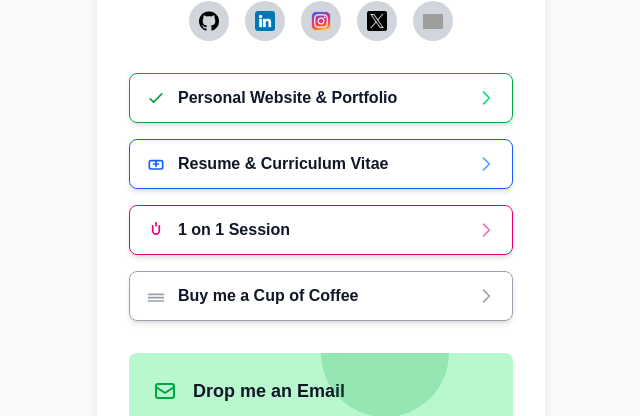
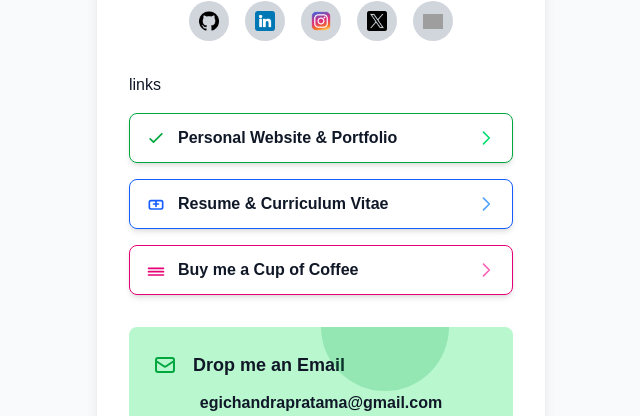
Before and after one commit to egichandrap/personal-porto, a Next.js app: page / in a window 1280 px wide. Shown: the part 331-747 px from the top of the page, without its empty margins (319-959 px from the left). Built offline with nearby package versions, Linux system fonts and the light colour scheme; grey boxes are pictures that could not be loaded.

Commit message:
changes bg

```diff
--- a/src/app/buy-coffee/page.tsx
+++ b/src/app/buy-coffee/page.tsx
@@ -26,7 +26,7 @@
   };
 
   return (
-    <div className="min-h-screen bg-transparent sm:bg-gray-50 dark:sm:bg-gray-50 dark:bg-transparent flex items-center justify-center p-6">
+    <div className="min-h-screen bg-gray-800 sm:bg-gray-50 dark:sm:bg-gray-50 dark:bg-gray-800 flex justify-center p-6">
       <div className="space-y-8 max-w-4xl w-full">
         {/* Back button and title */}
         <div className="flex items-center mb-6">
--- a/src/app/page.tsx
+++ b/src/app/page.tsx
@@ -112,6 +112,7 @@
 
           {/* Links */}
           <div className="mt-8 space-y-4 text-left">
+            <h1> links </h1>
             {[
               {
                 href: "#",
@@ -157,38 +158,38 @@
                 text: "Resume & Curriculum Vitae",
                 borderColor: "border-blue-600",
               },
-              {
-                href: "#",
-                icon: (
-                  <svg
-                    className="w-5 h-5 mr-3 text-pink-600"
-                    fill="none"
-                    stroke="currentColor"
-                    strokeWidth="2"
-                    viewBox="0 0 24 24"
-                    xmlns="http://www.w3.org/2000/svg"
-                    aria-hidden="true"
-                  >
-                    <path
-                      strokeLinecap="round"
-                      strokeLinejoin="round"
-                      d="M8 7v6a4 4 0 008 0V7"
-                    ></path>
-                    <path
-                      strokeLinecap="round"
-                      strokeLinejoin="round"
-                      d="M12 3v4"
-                    ></path>
-                  </svg>
-                ),
-                text: "1 on 1 Session",
-                borderColor: "border-pink-600",
-              },
+              // {
+              //   href: "#",
+              //   icon: (
+              //     <svg
+              //       className="w-5 h-5 mr-3 text-pink-600"
+              //       fill="none"
+              //       stroke="currentColor"
+              //       strokeWidth="2"
+              //       viewBox="0 0 24 24"
+              //       xmlns="http://www.w3.org/2000/svg"
+              //       aria-hidden="true"
+              //     >
+              //       <path
+              //         strokeLinecap="round"
+              //         strokeLinejoin="round"
+              //         d="M8 7v6a4 4 0 008 0V7"
+              //       ></path>
+              //       <path
+              //         strokeLinecap="round"
+              //         strokeLinejoin="round"
+              //         d="M12 3v4"
+              //       ></path>
+              //     </svg>
+              //   ),
+              //   text: "1 on 1 Session",
+              //   borderColor: "border-pink-600",
+              // },
               {
                 href: "/buy-coffee",
                 icon: (
                   <svg
-                    className="w-5 h-5 mr-3 text-gray-400"
+                    className="w-5 h-5 mr-3 text-pink-600"
                     fill="none"
                     stroke="currentColor"
                     strokeWidth="2"
@@ -204,7 +205,7 @@
                   </svg>
                 ),
                 text: "Buy me a Cup of Coffee",
-                borderColor: "border-gray-400",
+                borderColor: "border-pink-600",
               },
               ].map(({ href, icon, text, borderColor }) => {
                 const hoverBgClass = {
```
